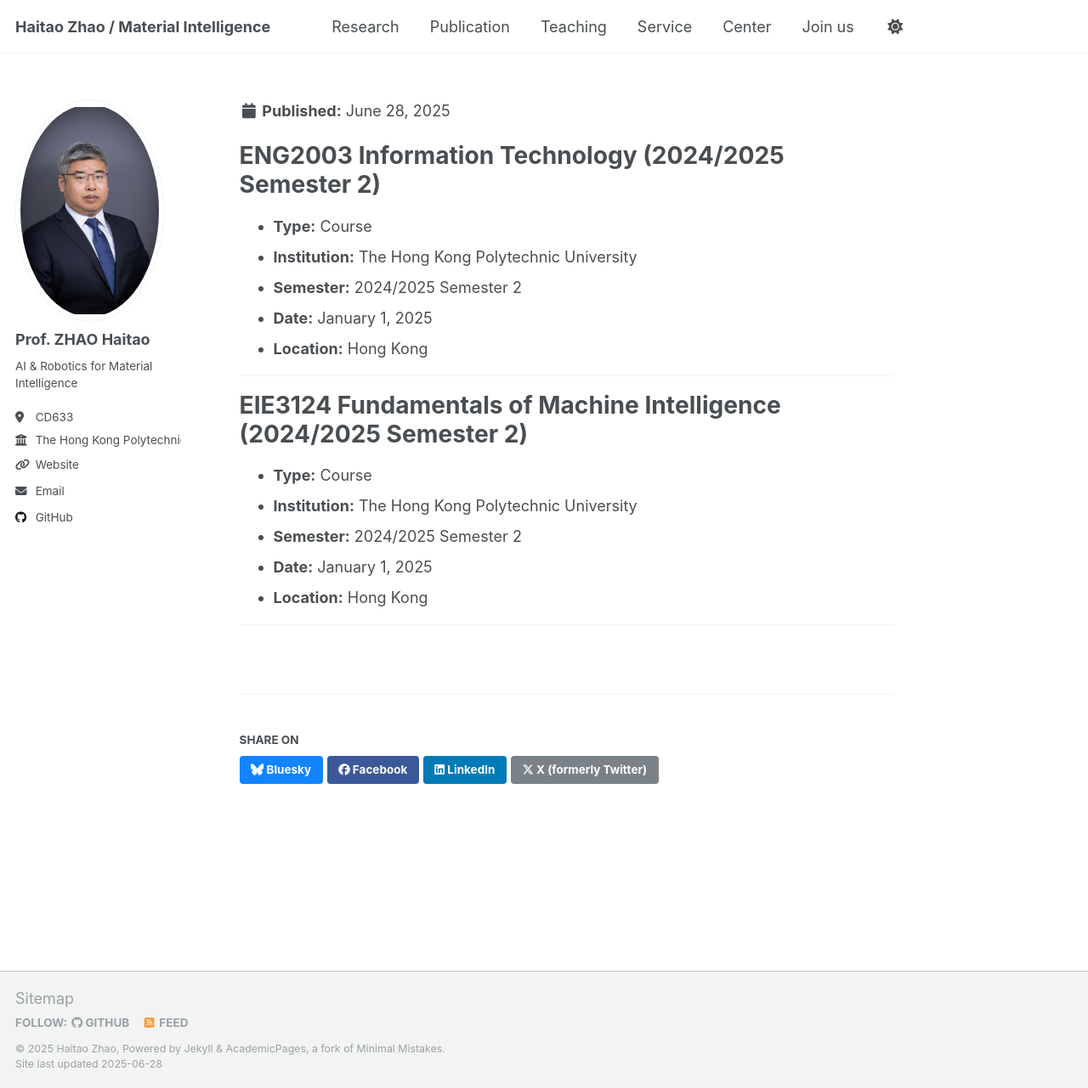
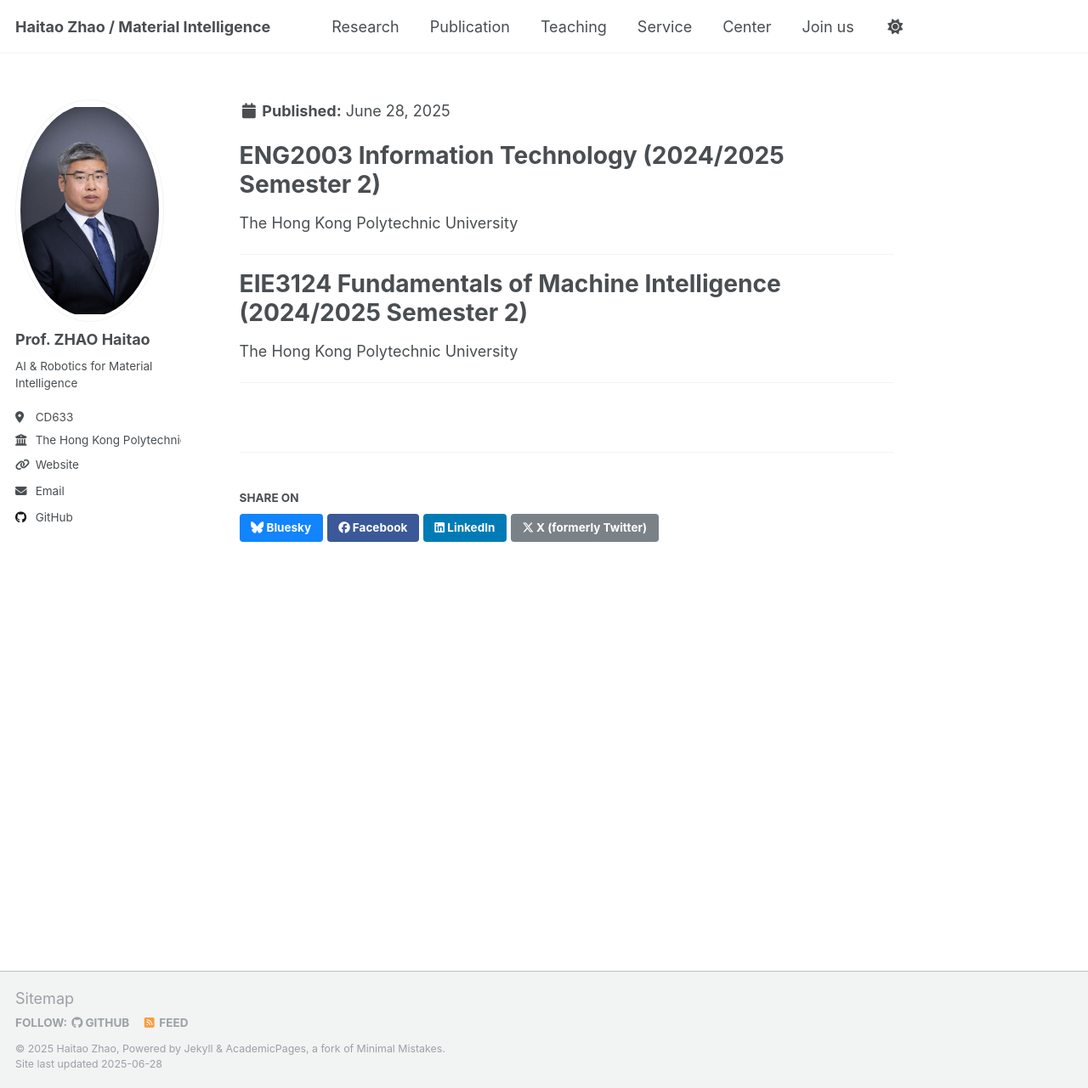
Before and after one commit to HaitaoZhao-PolyU/HaitaoZhao-PolyU.github.io, a Jekyll site: the page built from _teaching1/teaching.md, in a window 1280 px wide and 1281 px high. Shown: the whole window at 85% size. Built offline with Jekyll 4.4.1, drawn with Linux system fonts in a browser that asks for light colours.

Commit message:
Update teaching.md

```diff
--- a/_teaching1/teaching.md
+++ b/_teaching1/teaching.md
@@ -5,21 +5,11 @@ collection: teaching1
 ---
 
 # ENG2003 Information Technology (2024/2025 Semester 2)
-
-- **Type:** Course
-- **Institution:** The Hong Kong Polytechnic University
-- **Semester:** 2024/2025 Semester 2
-- **Date:** January 1, 2025
-- **Location:** Hong Kong
+The Hong Kong Polytechnic University
 
 ---
 
 # EIE3124 Fundamentals of Machine Intelligence (2024/2025 Semester 2)
-
-- **Type:** Course
-- **Institution:** The Hong Kong Polytechnic University
-- **Semester:** 2024/2025 Semester 2
-- **Date:** January 1, 2025
-- **Location:** Hong Kong
+The Hong Kong Polytechnic University
 
 ---
```
